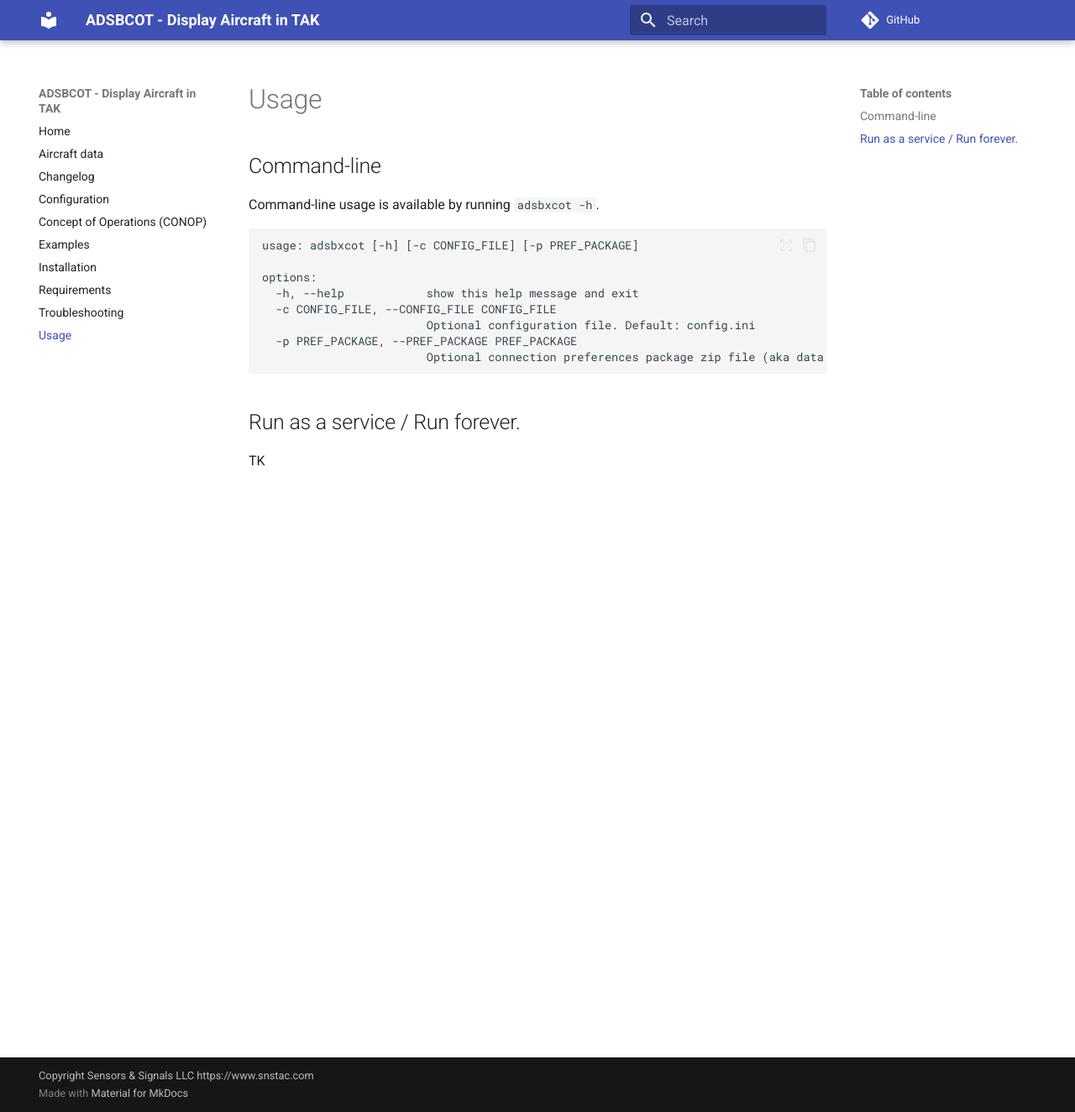
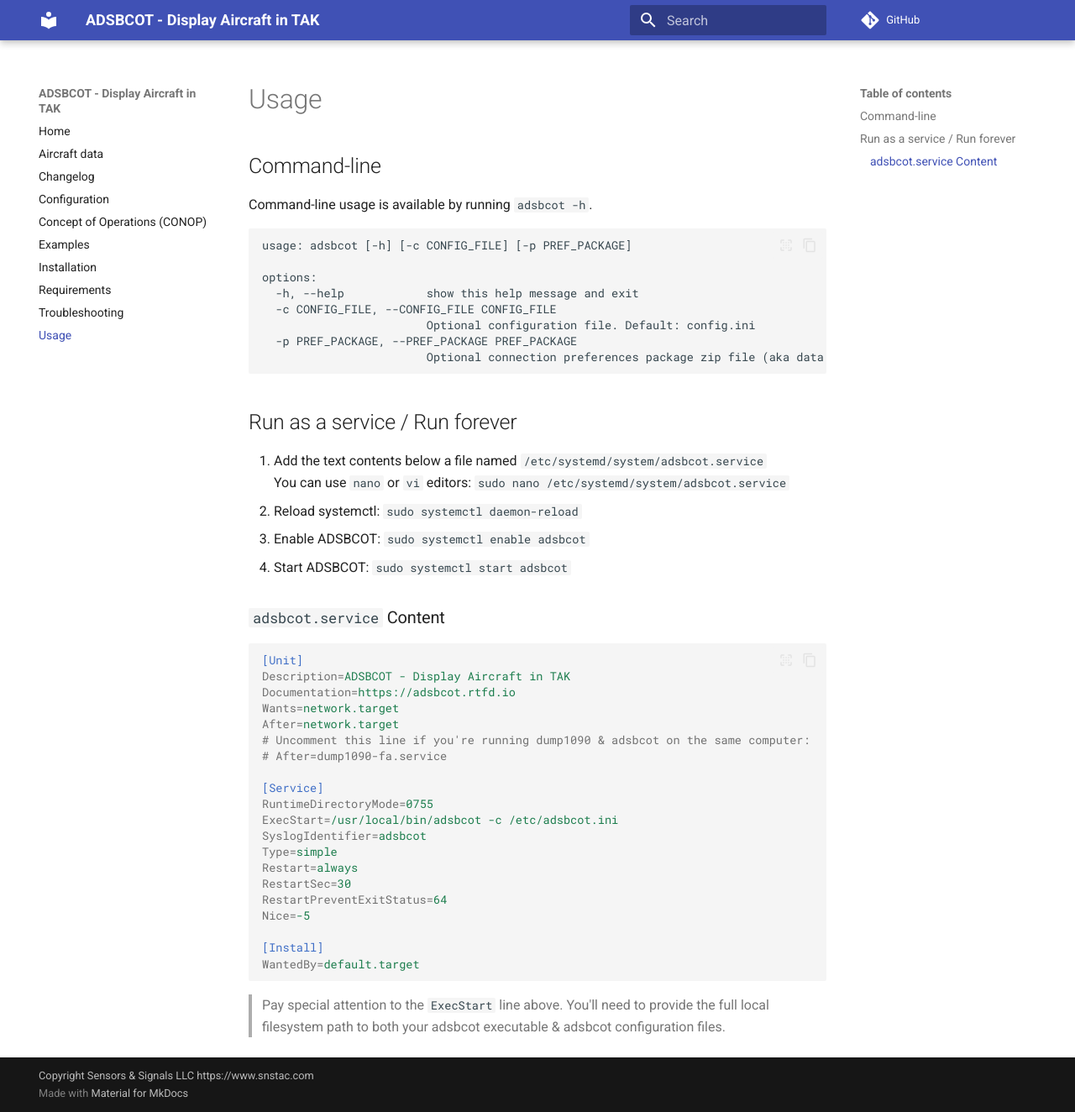
Before and after one commit to snstac/adsbcot, an MkDocs documentation site: the page built from docs/usage.md, in a window 1280 px wide and 1324 px high. Shown: the whole window at 84% size. Built offline with MkDocs 1.6.1 and Material for MkDocs 9.7.7, drawn with Linux system fonts in a browser that asks for light colours; comment, search, counter and statistics services are not loaded.

Commit message:
more updates

````diff
--- a/adsbcot/__init__.py
+++ b/adsbcot/__init__.py
@@ -21,7 +21,7 @@
 :source: <https://github.com/snstac/adsbcot>
 """
 
-__version__ = "6.2.0-beta7"
+__version__ = "7.0.0-beta1"
 __author__ = "Greg Albrecht <gba@snstac.com>"
 __copyright__ = "Copyright Sensors & Signals LLC https://www.snstac.com"
 __license__ = "Apache License, Version 2.0"
--- a/docs/usage.md
+++ b/docs/usage.md
@@ -1,9 +1,9 @@
 ## Command-line
 
-Command-line usage is available by running ``adsbxcot -h``.
+Command-line usage is available by running ``adsbcot -h``.
 
 ```
-usage: adsbxcot [-h] [-c CONFIG_FILE] [-p PREF_PACKAGE]
+usage: adsbcot [-h] [-c CONFIG_FILE] [-p PREF_PACKAGE]
 
 options:
   -h, --help            show this help message and exit
@@ -13,6 +13,36 @@
                         Optional connection preferences package zip file (aka data package).
 ```
 
-## Run as a service / Run forever.
+## Run as a service / Run forever
 
-TK
+1. Add the text contents below a file named `/etc/systemd/system/adsbcot.service`
+  You can use `nano` or `vi` editors: `sudo nano /etc/systemd/system/adsbcot.service`
+2. Reload systemctl: `sudo systemctl daemon-reload`
+3. Enable ADSBCOT: `sudo systemctl enable adsbcot`
+4. Start ADSBCOT: `sudo systemctl start adsbcot`
+
+### `adsbcot.service` Content
+```ini
+[Unit]
+Description=ADSBCOT - Display Aircraft in TAK
+Documentation=https://adsbcot.rtfd.io
+Wants=network.target
+After=network.target
+# Uncomment this line if you're running dump1090 & adsbcot on the same computer:
+# After=dump1090-fa.service
+
+[Service]
+RuntimeDirectoryMode=0755
+ExecStart=/usr/local/bin/adsbcot -c /etc/adsbcot.ini
+SyslogIdentifier=adsbcot
+Type=simple
+Restart=always
+RestartSec=30
+RestartPreventExitStatus=64
+Nice=-5
+
+[Install]
+WantedBy=default.target
+```
+
+> Pay special attention to the `ExecStart` line above. You'll need to provide the full local filesystem path to both your adsbcot executable & adsbcot configuration files.
````
Also changed, not shown: CHANGELOG.md (+5 -3 lines), docs/aircraft_data.md (+2 -3 lines), docs/requirements.md (+13 -6 lines), docs/troubleshooting.md (+24 -5 lines), 1 other file.
